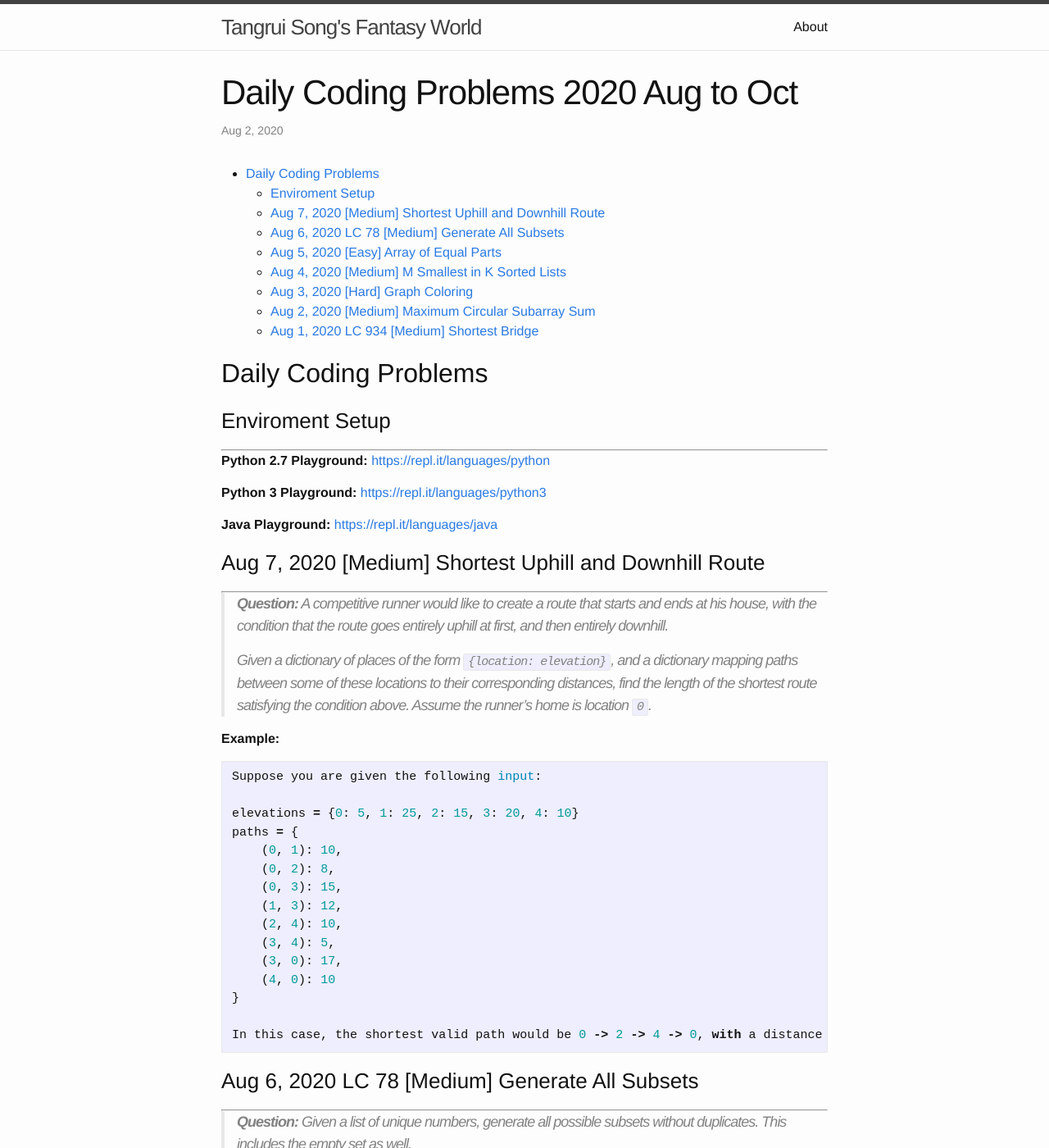
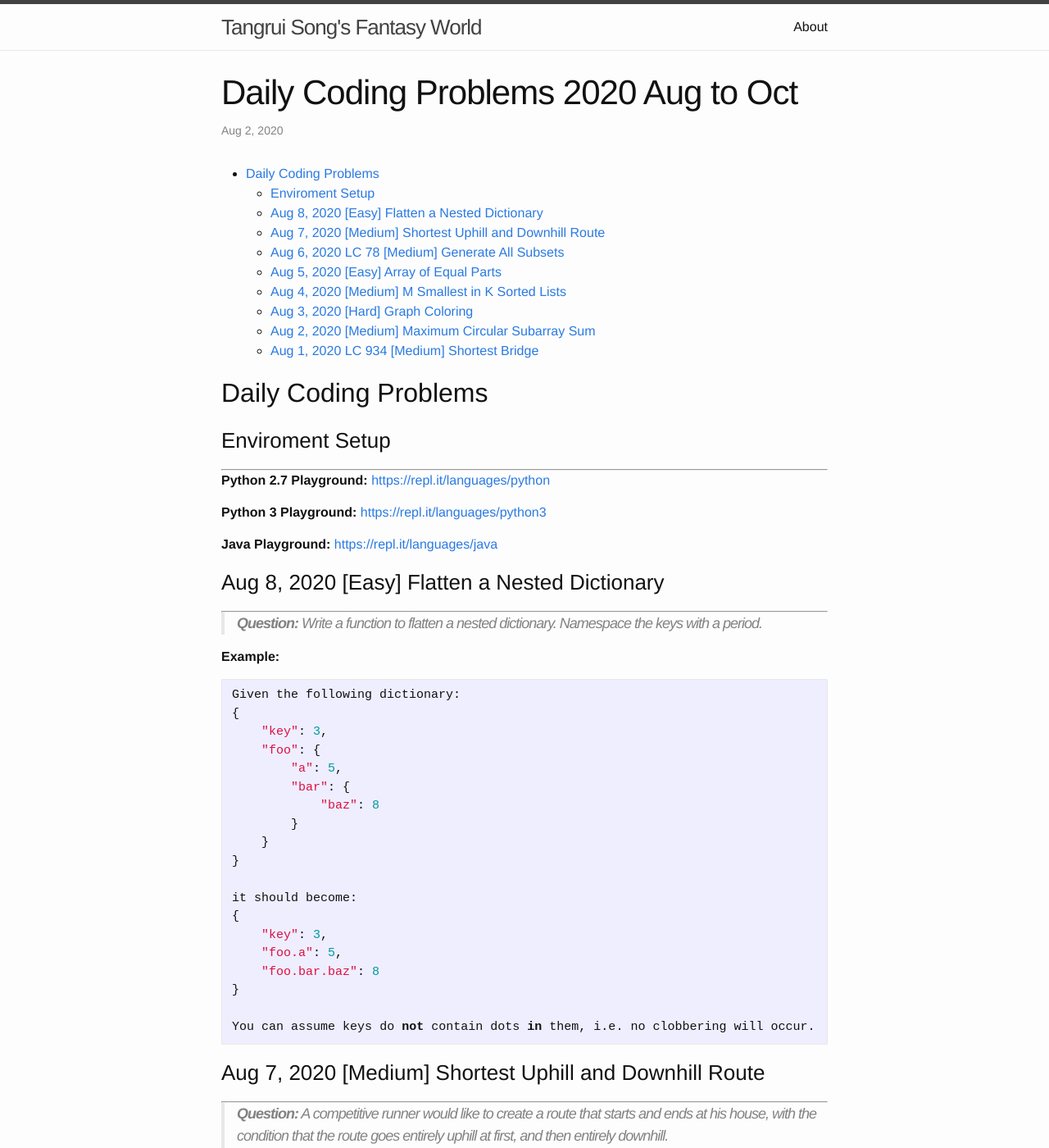
Before and after one commit to trsong/trsong.github.io, a Jekyll site: the page built from _posts/2020-08-01-DailyQuestionsAug.md, in a window 1280 px wide and 1400 px high. Shown: the whole window at 82% size. Built offline with Jekyll 4.4.1, drawn with Linux system fonts in a browser that asks for light colours.

Commit message:
Add Aug 8 Question

````diff
--- a/_posts/2020-08-01-DailyQuestionsAug.md
+++ b/_posts/2020-08-01-DailyQuestionsAug.md
@@ -18,6 +18,34 @@ categories: Python/Java
 
 **Java Playground:** [https://repl.it/languages/java](https://repl.it/languages/java)
 
+
+
+### Aug 8, 2020 \[Easy\] Flatten a Nested Dictionary
+---
+> **Question:** Write a function to flatten a nested dictionary. Namespace the keys with a period.
+
+**Example:**
+```py
+Given the following dictionary:
+{
+    "key": 3,
+    "foo": {
+        "a": 5,
+        "bar": {
+            "baz": 8
+        }
+    }
+}
+
+it should become:
+{
+    "key": 3,
+    "foo.a": 5,
+    "foo.bar.baz": 8
+}
+
+You can assume keys do not contain dots in them, i.e. no clobbering will occur.
+```
 
 ### Aug 7, 2020 \[Medium\] Shortest Uphill and Downhill Route
 ---
````
